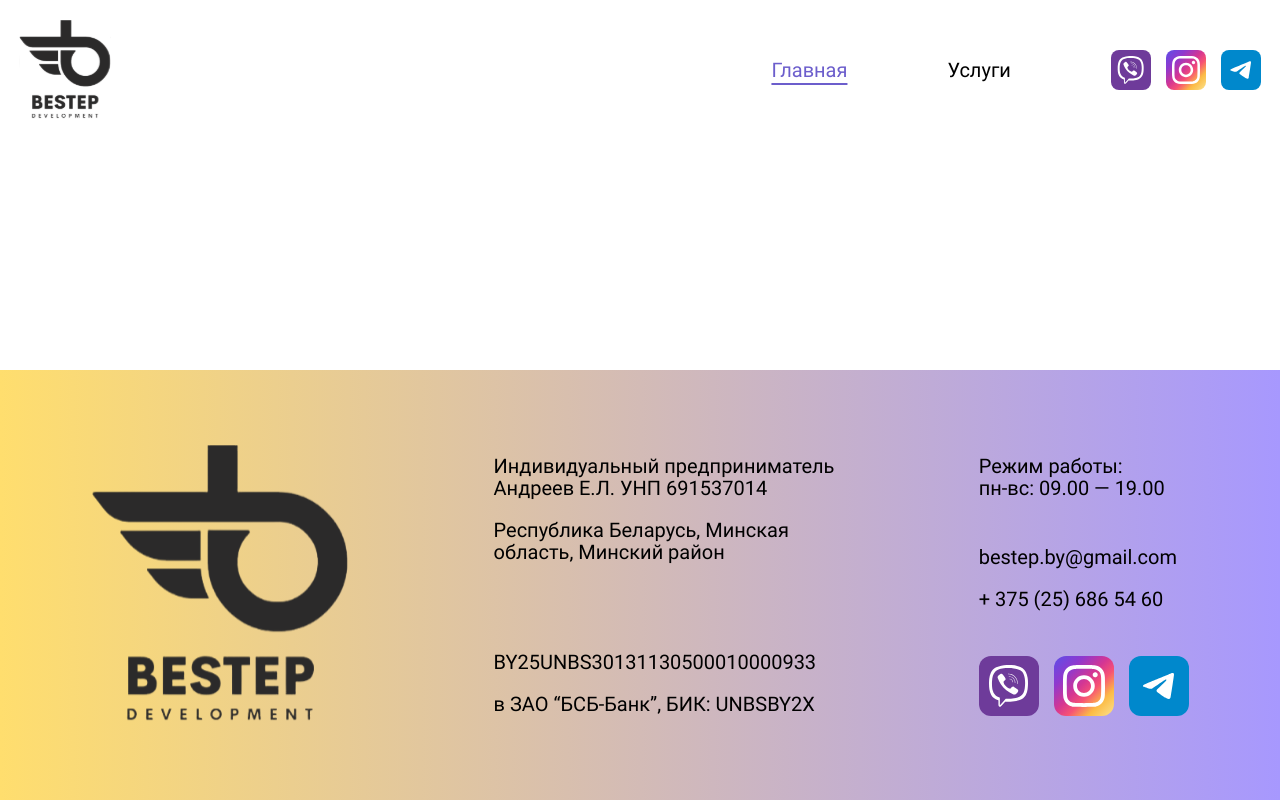
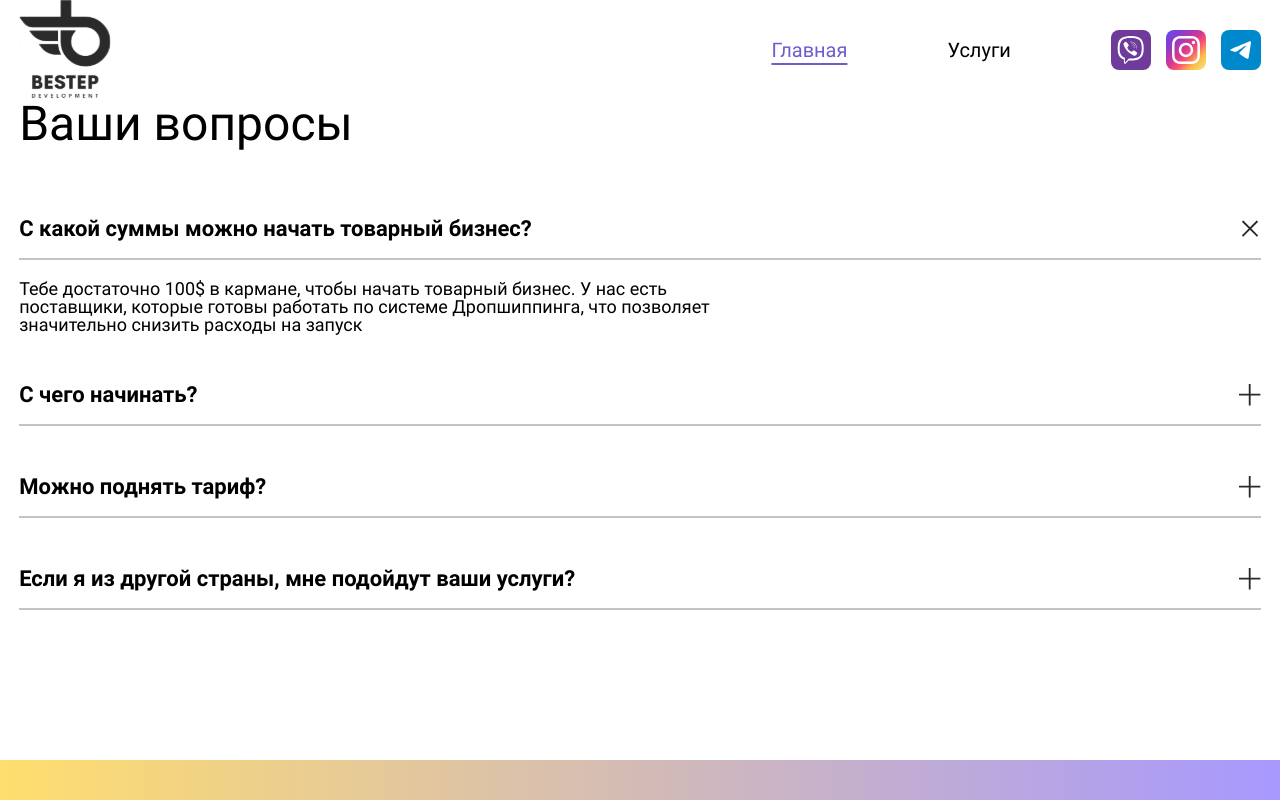
Before and after one commit to 1Alisa1/website-bester, a React (Create React App) app: page / in a window 1280 px wide. Shown: the top 800 px of the page. Built offline with nearby package versions, Linux system fonts and the light colour scheme.

Commit message:
add questions section

```diff
--- a/src/components/layout/layout.module.scss
+++ b/src/components/layout/layout.module.scss
@@ -63,6 +63,18 @@ header {
       border: none;
       background-color: transparent;
     }
+  }
+}
+
+main {
+  @include large {
+    @include wrapper(map-get($wrapper, 'large'));
+  }
+  @include medium {
+    @include wrapper(map-get($wrapper, 'medium'));
+  }
+  @include small {
+    @include wrapper(map-get($wrapper, 'small'));
   }
 }
 
--- /dev/null
+++ b/src/components/question/question.module.scss
@@ -0,0 +1,91 @@
+@use '/src/scss/abstracts/mixins' as *;
+
+.container {
+  height: fit-content;
+  .question {
+    div {
+      @include flex-space-between;
+      align-items: flex-end;
+      margin-bottom: 18px;
+      p {
+        @include font-Roboto-700;
+        font-size: 24px;
+        margin-top: 30px;
+        @include medium {
+          margin-top: 30px;
+          font-size: 22px;
+        }
+        @include small {
+          margin-top: 30px;
+          font-size: 16px;
+        }
+      }
+      .button {
+        width: 22px;
+        height: 22px;
+        border: none;
+        background-color: transparent;
+        background-image: url('../../img/plus.svg');
+        background-repeat: round;
+        transform: rotate(0deg);
+        transition: transform 0.2s linear;
+        &.open {
+          transform: rotate(45deg);
+          //transition: transform 0.2s linear;
+        }
+      }
+    }
+    .border {
+      margin-bottom: 30px;
+      border: 1px solid #c4c4c4;
+      @include medium {
+        margin-bottom: 20px;
+      }
+      @include small {
+        margin-bottom: 10px;
+      }
+    }
+  }
+
+  .answer {
+    display: flex;
+    height: 100px;
+    opacity: 0;
+    transition: opacity 0.2s linear, max-height 0.2s linear;
+    @include medium {
+      width: 60%;
+      height: auto;
+      max-height: 0;
+      transform-origin: top;
+    }
+    @include small {
+      width: 95%;
+      height: auto;
+      max-height: 0;
+      transform-origin: top;
+    }
+    &.show {
+      opacity: 1;
+      @include medium {
+        //transition: opacity 0.3s linear;
+        max-height: 10000px;
+        //height: fit-content;
+      }
+      @include small {
+        max-height: 10000px;
+      }
+    }
+    p {
+      font-size: 20px;
+
+      @include medium {
+        margin-bottom: 20px;
+        font-size: 18px;
+      }
+      @include small {
+        margin-bottom: 10px;
+        font-size: 14px;
+      }
+    }
+  }
+}
--- /dev/null
+++ b/src/components/question/question.tsx
@@ -0,0 +1,37 @@
+import styles from './question.module.scss';
+import { useState } from 'react';
+
+interface QuestionProps {
+  question: string;
+  answer: string;
+  isAlwaysOpen: boolean;
+}
+
+const Question: React.FC<QuestionProps> = ({ question, answer, isAlwaysOpen }) => {
+  const [showAnswer, setShowAnswer] = useState(isAlwaysOpen);
+
+  const handleClick = () => {
+    if (isAlwaysOpen) {
+      setShowAnswer(true);
+    } else {
+      setShowAnswer(!showAnswer);
+    }
+  };
+
+  return (
+    <div className={styles.container}>
+      <div className={styles.question}>
+        <div>
+          <p>{question}</p>
+          <button className={showAnswer ? `${styles.button} ${styles.open}`: styles.button} onClick={handleClick}></button>
+        </div>
+        <div className={styles.border}></div>
+      </div>
+      <div className={showAnswer ? `${styles.answer} ${styles.show}` : styles.answer }>
+         <p>{answer}</p>
+      </div>
+    </div>
+  );
+};
+
+export default Question;
--- /dev/null
+++ b/src/components/questionsSection/questionsSection.module.scss
@@ -0,0 +1,33 @@
+@use '/src/scss/abstracts/mixins' as *;
+section {
+  margin-bottom: 170px;
+  @include medium {
+    margin-bottom: 130px;
+  }
+  @include small {
+    margin-bottom: 90px;
+  }
+  h2 {
+    margin-bottom: 70px;
+    font-size: 64px;
+    @include medium {
+      margin-bottom: 40px;
+      font-size: 48px;
+    }
+    @include small {
+      margin-bottom: 10px;
+      font-size: 32px;
+    }
+  }
+  .questionsContainer {
+    display: grid;
+    grid-template-columns: repeat(2, 45%);
+    gap: 10%;
+    @include medium {
+      display: block;
+    }
+    @include small {
+      display: block;
+    }
+  }
+}
--- /dev/null
+++ b/src/components/questionsSection/questionsSection.tsx
@@ -0,0 +1,34 @@
+import Question from '../question/question';
+import styles from './questionsSection.module.scss';
+
+const QuestionsSection = () => {
+  return (
+    <section>
+      <h2>Ваши вопросы</h2>
+      <div className={styles.questionsContainer}>
+        <Question
+          question="С какой суммы можно начать товарный бизнес?"
+          answer="Тебе достаточно 100$ в кармане, чтобы начать товарный бизнес. У нас есть поставщики, которые готовы работать по системе Дропшиппинга, что позволяет значительно снизить расходы на запуск"
+          isAlwaysOpen={true}
+        />
+        <Question
+          question="С чего начинать?"
+          answer="Достаточно оставить заявку на сайте, и наш менеджер свяжется с тобой. Наши менеджеры проконсультируют по тарифам и подберут подходящий вариант"
+          isAlwaysOpen={false}
+        />
+        <Question
+          question="Можно поднять тариф?"
+          answer="Да, конечно! В случае если ты захочешь поднять свой тариф, то достаточно будет доплатить разницу между тарифами и всё"
+          isAlwaysOpen={false}
+        />
+        <Question
+          question="Если я из другой страны, мне подойдут ваши услуги?"
+          answer="Да, наши тарифы подходят для Беларуси, России и Украины"
+          isAlwaysOpen={false}
+        />
+      </div>
+    </section>
+  );
+};
+
+export default QuestionsSection;
--- a/src/pages/homePage/homePage.tsx
+++ b/src/pages/homePage/homePage.tsx
@@ -1,5 +1,11 @@
+import QuestionsSection from '../../components/questionsSection/questionsSection';
+
 const HomePage: React.FC = () => {
-  return <div></div>;
+  return (
+    <>
+      <QuestionsSection />
+    </>
+  );
 };
 
 export { HomePage };
```
Also changed, not shown: src/img/plus.svg (added).
